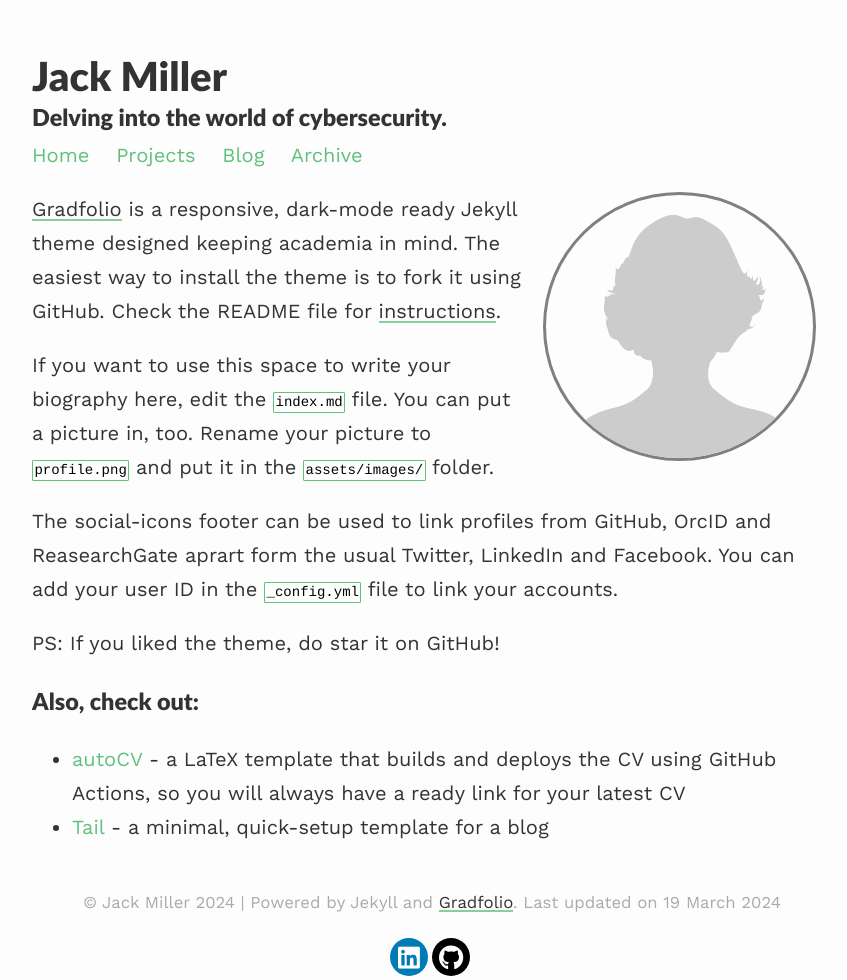
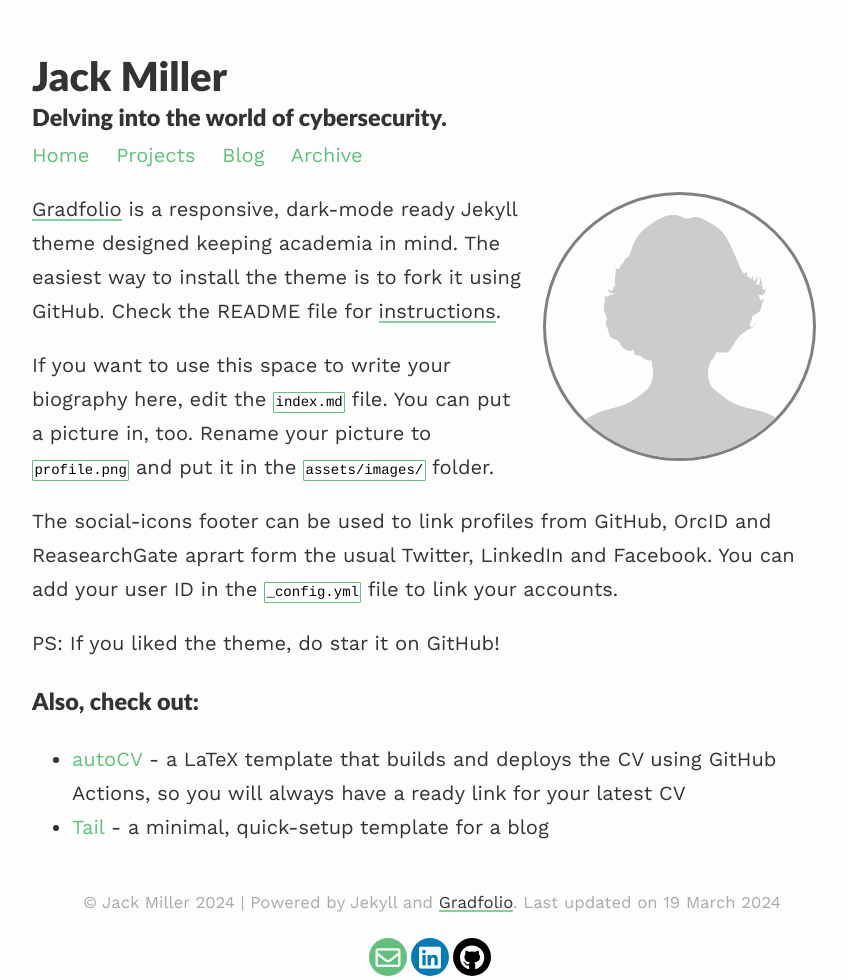
Before and after one commit to jackdmiller/jackdmiller.github.io, a Jekyll site: the page built from index.md, in a window 1280 px wide. Shown: the whole page, without its empty margins (208-1055 px from the left). Built offline with Jekyll 4.4.1, drawn with Linux system fonts in a browser that asks for light colours; nearby versions of some CDN libraries.

```diff
--- a/_config.yml
+++ b/_config.yml
@@ -5,7 +5,7 @@ description: Delving into the world of cybersecurity.
 
 baseurl: "/" #name of GitHub repository
 url: "jack-miller.me" #custom url to be used instead of GitHub repository
-email: #jdmiller253@gmail.com
+email: jdmiller253@gmail.com
 
 # Pagination
 paginate: 4
```
